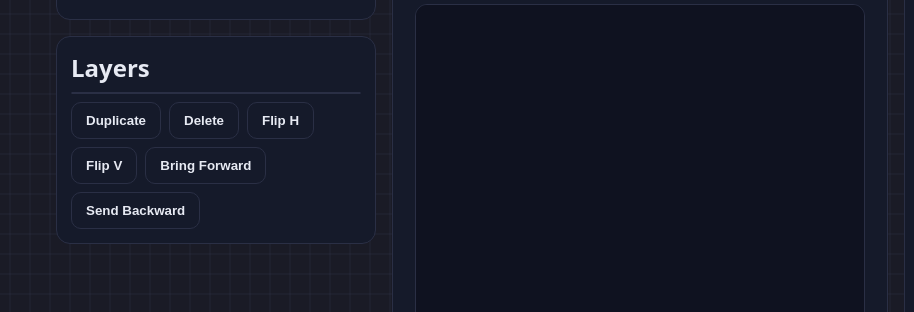
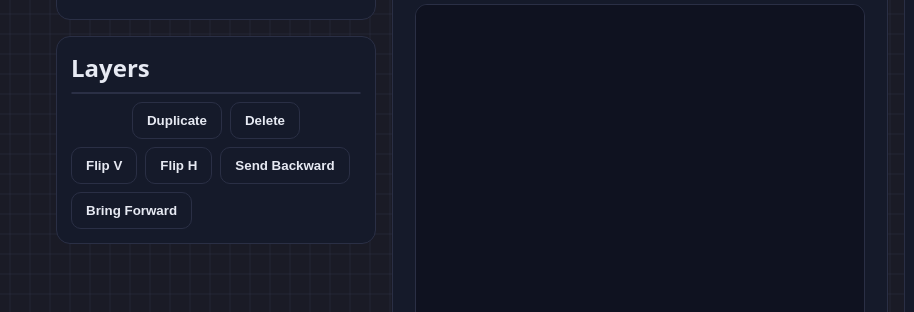
Before and after one commit to artofdananayi/Tile_it, a plain HTML site: page index.html in a window 1280 px wide. Shown: the part 176-488 px from the top of the page, 0-914 px from the left. Drawn offline with Linux system fonts and the light colour scheme.

Commit message:
Refactor layer toolbar layout

```diff
--- a/index.html
+++ b/index.html
@@ -78,13 +78,17 @@
         <div class="card">
           <h2 style="margin:0 0 8px 0">Layers</h2>
           <div id="layers" class="layers"></div>
-          <div class="toolbar" style="margin-top:8px; flex-wrap:wrap">
-            <button id="duplicateBtn" class="btn ghost">Duplicate</button>
-            <button id="deleteBtn" class="btn secondary">Delete</button>
-            <button id="flipHBtn" class="btn ghost" title="Flip Horizontal (X)">Flip H</button>
-            <button id="flipVBtn" class="btn ghost" title="Flip Vertical (Y)">Flip V</button>
-            <button id="upBtn" class="btn ghost">Bring Forward</button>
-            <button id="downBtn" class="btn ghost">Send Backward</button>
+          <div class="toolbar" style="margin-top:8px; flex-direction:column">
+            <div class="toolbar">
+              <button id="duplicateBtn" class="btn ghost">Duplicate</button>
+              <button id="deleteBtn" class="btn secondary">Delete</button>
+            </div>
+            <div class="toolbar" style="gap:8px">
+              <button id="flipVBtn" class="btn ghost" title="Flip Vertical (Y)">Flip V</button>
+              <button id="flipHBtn" class="btn ghost" title="Flip Horizontal (X)">Flip H</button>
+              <button id="downBtn" class="btn ghost">Send Backward</button>
+              <button id="upBtn" class="btn ghost">Bring Forward</button>
+            </div>
           </div>
         </div>
       </div>
```
